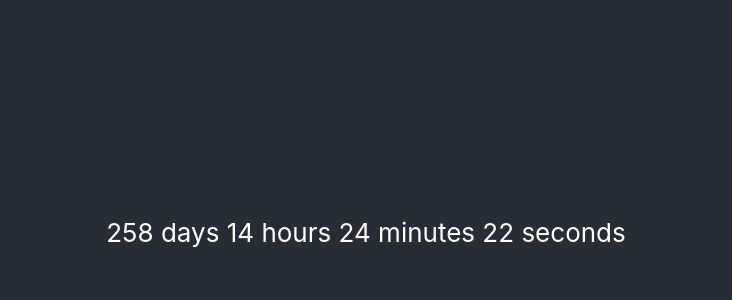
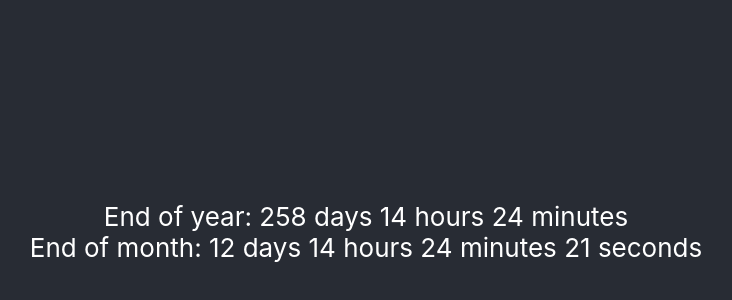
Before and after one commit to sirkoik/Timely, a React (Create React App) app: page / in a window 1280 px wide. Shown: the part 168-468 px from the top of the page, without its empty margins (274-1006 px from the left). Built offline with nearby package versions, Linux system fonts and the light colour scheme.

Commit message:
separate multiple timers into own components

```diff
--- a/public/index.html
+++ b/public/index.html
@@ -24,7 +24,7 @@
       work correctly both with client-side routing and a non-root public URL.
       Learn how to configure a non-root public URL by running `npm run build`.
     -->
-    <title>React App</title>
+    <title>Timely</title>
   </head>
   <body>
     <noscript>You need to enable JavaScript to run this app.</noscript>
--- a/src/App.tsx
+++ b/src/App.tsx
@@ -1,40 +1,22 @@
-import React, { MutableRefObject, useEffect, useRef, useState } from 'react';
+import React from 'react';
 // import logo from './logo.svg';
 import './App.css';
-import { timespan } from './shared/timespan';
-
-const refreshTimespan = () => timespan(new Date(), new Date('Jan 1 2023'));
+import Timer from './components/Timer';
+import timers from './shared/timers';
 
 function App() {
-  const [timer, setTimer] = useState(refreshTimespan());
-
-  const requestRef: MutableRefObject<any> | undefined = useRef();
-  const prevTimeRef = useRef(0);
-  const intervalRef = useRef(0);
-
-  const animate = (time: any) => {
-    if (prevTimeRef.current !== undefined) {
-      // const dt = time - prevTimeRef.current;
-      const db = time - intervalRef.current;
-
-      if (db >= 100) {
-        intervalRef.current = time;
-        setTimer(refreshTimespan());
-      }
-    }
-
-    prevTimeRef.current = time;
-    requestRef.current = requestAnimationFrame(animate);
-  };
-
-  useEffect(() => {
-    requestRef.current = requestAnimationFrame(animate);
-    return () => cancelAnimationFrame(requestRef.current);
-  }, []);
-
   return (
     <div className="App">
-      <header className="App-header">{timer}</header>
+      <header className="App-header">
+        {timers.map((timer, index) => (
+          <Timer
+            name={timer.name}
+            t1={timer.date}
+            key={index}
+            config={timer.config}
+          />
+        ))}
+      </header>
       <main></main>
     </div>
   );
--- /dev/null
+++ b/src/components/Timer.tsx
@@ -0,0 +1,48 @@
+import React, { MutableRefObject, useEffect, useRef, useState } from 'react';
+import { timespan } from '../shared/timespan';
+import { TimespanConfig } from '../interfaces/TimespanConfig';
+
+interface FormatDateProps {
+  t1: Date;
+  name: string;
+  config?: TimespanConfig;
+}
+
+const refreshTimespan = (t1: Date, config?: TimespanConfig) =>
+  timespan(new Date(), t1, config);
+
+const Timer = ({ t1, name, config }: FormatDateProps): JSX.Element => {
+  const [timerValue, setTimerValue] = useState(refreshTimespan(t1, config));
+
+  const requestRef: MutableRefObject<any> | undefined = useRef();
+  const prevTimeRef = useRef(0);
+  const intervalRef = useRef(0);
+
+  const animate = (time: any) => {
+    if (prevTimeRef.current !== undefined) {
+      // const dt = time - prevTimeRef.current;
+      const db = time - intervalRef.current;
+
+      if (db >= 100) {
+        intervalRef.current = time;
+        setTimerValue(refreshTimespan(t1, config));
+      }
+    }
+
+    prevTimeRef.current = time;
+    requestRef.current = requestAnimationFrame(animate);
+  };
+
+  useEffect(() => {
+    requestRef.current = requestAnimationFrame(animate);
+    return () => cancelAnimationFrame(requestRef.current);
+  }, []);
+
+  return (
+    <div>
+      {name}: {timerValue}
+    </div>
+  );
+};
+
+export default Timer;
--- /dev/null
+++ b/src/interfaces/TimespanConfig.ts
@@ -0,0 +1,6 @@
+export interface TimespanConfig {
+  days?: boolean;
+  hours?: boolean;
+  minutes?: boolean;
+  seconds?: boolean;
+}
--- /dev/null
+++ b/src/shared/timers.ts
@@ -0,0 +1,27 @@
+import { TimespanConfig } from '../interfaces/TimespanConfig';
+
+interface TimersObj {
+  name: string;
+  date: Date;
+  config?: TimespanConfig;
+}
+
+interface TimersArray extends Array<TimersObj> {
+  [index: number]: TimersObj;
+}
+
+const timers: TimersArray = [
+  {
+    name: 'End of year',
+    date: new Date('Jan 1 2023'),
+    config: {
+      seconds: false,
+    },
+  },
+  {
+    name: 'End of month',
+    date: new Date('Apr 30 2022'),
+  },
+];
+
+export default timers;
--- a/src/shared/timespan.ts
+++ b/src/shared/timespan.ts
@@ -1,9 +1,4 @@
-interface TimespanConfig {
-  days?: boolean;
-  hours?: boolean;
-  minutes?: boolean;
-  seconds?: boolean;
-}
+import { TimespanConfig } from '../interfaces/TimespanConfig';
 
 export const timespan = (
   date0: Date,
@@ -18,7 +13,7 @@ export const timespan = (
 
   let outputString = '';
 
-  if (!config || (config && config.days)) {
+  if (config?.days === undefined || (config && config.days)) {
     const days = Math.floor(remainder / (86400 * 1000));
     if (days > 0) {
       outputString += ` ${days} days`;
@@ -26,7 +21,7 @@ export const timespan = (
     }
   }
 
-  if (!config || (config && config.hours)) {
+  if (config?.hours === undefined || (config && config.hours)) {
     const hours = Math.floor(remainder / (3600 * 1000));
     if (hours > 0) {
       outputString += ` ${hours} hours`;
@@ -34,7 +29,7 @@ export const timespan = (
     }
   }
 
-  if (!config || (config && config.minutes)) {
+  if (config?.minutes === undefined || (config && config.minutes)) {
     const minutes = Math.floor(remainder / (60 * 1000));
     if (minutes > 0) {
       outputString += ` ${minutes} minutes`;
@@ -42,8 +37,10 @@ export const timespan = (
     }
   }
 
-  if (!config || (config && config.seconds)) {
-    const seconds = Math.round(remainder / 1000);
+  if (config?.seconds === undefined || (config && config.seconds)) {
+    // Math.round returns results like "60 seconds" - rounds up.
+    // Math.floor implies that a fractional second is zero.
+    const seconds = Math.floor(remainder / 1000);
     if (seconds > 0) {
       outputString += ` ${seconds} seconds`;
     }
```
